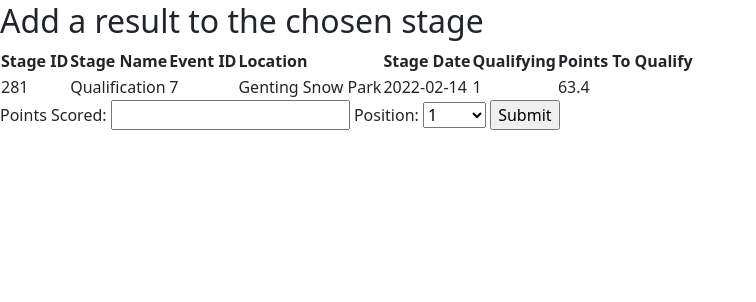
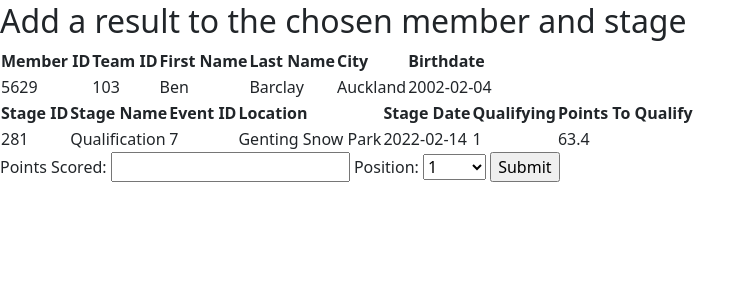
Before and after one commit to nayxie/first-full-stack-nzolympics, a Flask app: page /admin/addresult/281/5629 in a window 1280 px wide. Shown: the part 190-492 px from the top of the page, without its empty margins (0-756 px from the left). Run offline with Flask 3, Linux system fonts and the light colour scheme; data comes from the database, SQL or seed files in the repository.

Commit message:
Update addresult.html

```diff
--- a/nzolywebapp/templates/addresult.html
+++ b/nzolywebapp/templates/addresult.html
@@ -1,7 +1,18 @@
 {% extends "adminbase.html" %}
 {% block content %}
 <!-- stageinfo passed in, for display and reference to what result is added to -->
-<h2>Add a result to the chosen stage</h2>
+<h2>Add a result to the chosen member and stage</h2>
+
+<table>
+    <tr><th>Member ID</th><th>Team ID</th><th>First Name</th><th>Last Name</th><th>City</th><th>Birthdate</th></tr>
+    {% for member in memberinfo %}
+        <tr>
+            {% for entry in member %}
+                <td>{{entry}}</td>
+            {% endfor %}
+        </tr>
+    {% endfor %}
+</table>
 
 <table>
     <tr><th>Stage ID</th><th>Stage Name</th><th>Event ID</th><th>Location</th><th>Stage Date</th><th>Qualifying</th><th>Points To Qualify</th></tr>
@@ -14,10 +25,12 @@
     {% endfor %}
 </table>
 
+
+
 <!-- send it to the url
     that updates the member and event information
     which then redirects to displaying the newly added data -->
-<form action="/admin/addtoresults/{{ stageinfo[0][0] }}/{{ memberid }}" method="post">
+<form action="/admin/addtoresults/{{ stageinfo[0][0] }}/{{ memberinfo[0][0] }}" method="post">
     <label for="pointsscored">Points Scored:</label>
     <input type="text" name="pointsscored" pattern="[0-9]+(\.[0-9])?" required/>
     <label for="position">Position:</label>
@@ -25,7 +38,7 @@
         <option value="1">1</option>
         <option value="2">2</option>
         <option value="3">3</option>
-        <option value="None">None</option>
+        <option value="none">None</option>
 
     </select>
 
```
